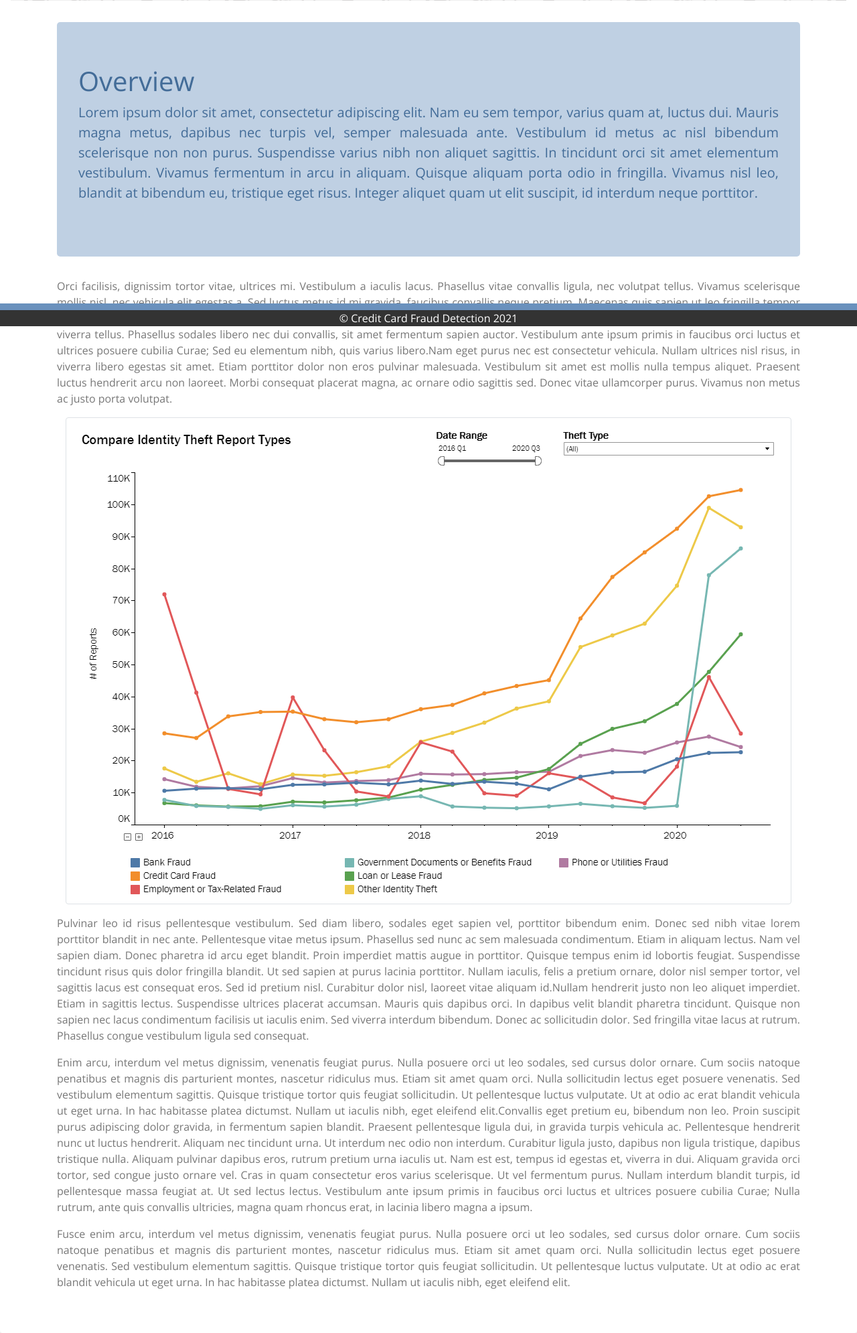
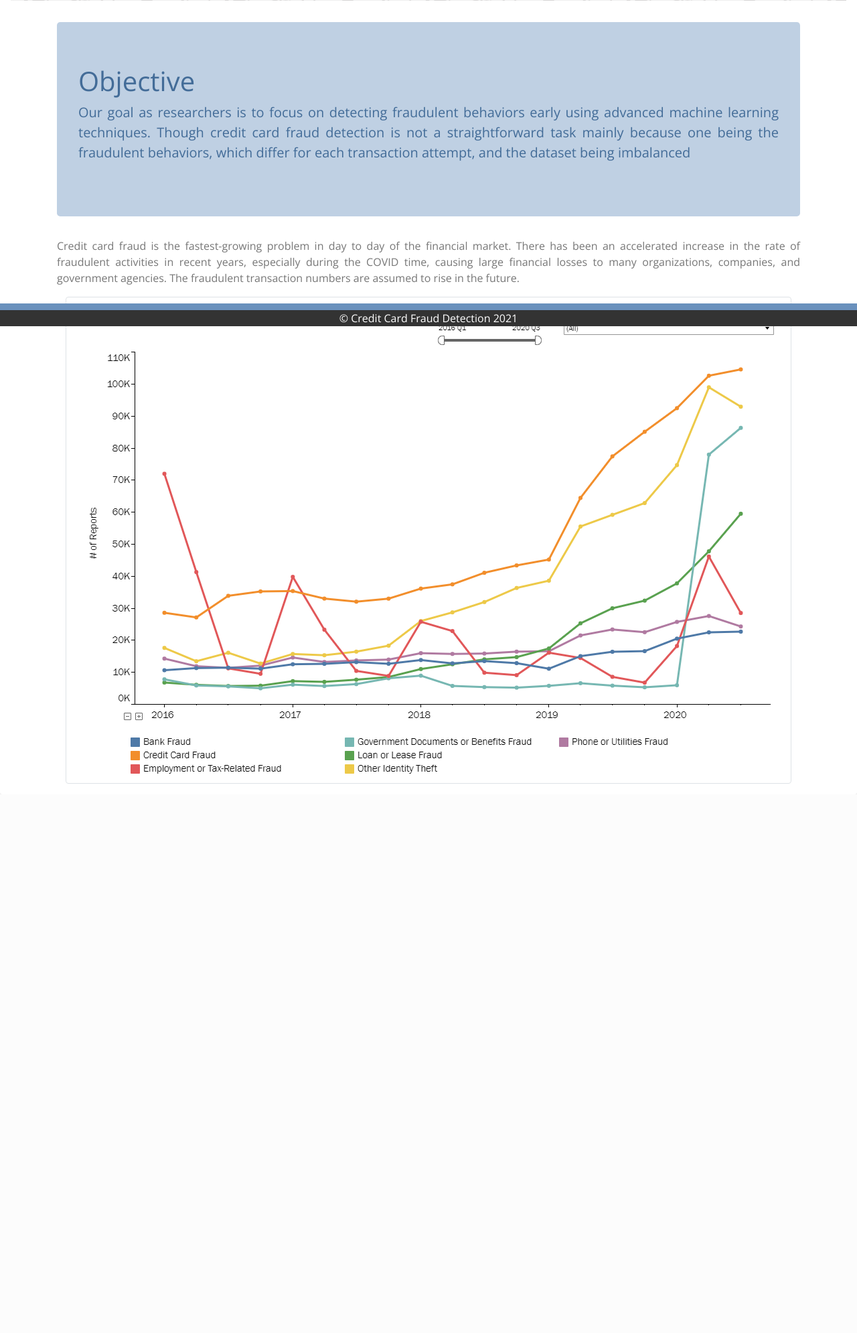
Before and after one commit to cdalsania/Credit_Card_Fraud_Detection, a Flask app: page / in a window 1280 px wide. Shown: the part 313-2303 px from the top of the page at 67% size. After the commit the page ends 1499 px from the top, so only its background shows below. Run offline with Flask 2, Linux system fonts and the light colour scheme; some libraries are stand-ins or nearby versions.

Commit message:
adding plots and research analysis.

```diff
--- a/templates/index.html
+++ b/templates/index.html
@@ -25,34 +25,20 @@
             <div class="row">
                 <div class="col-12">
                     <div class="jumbotron jumbo">
-                        <h1>Overview</h1>
-                        <p class="lead text-justify ">Lorem ipsum dolor sit amet, consectetur adipiscing elit. Nam eu sem tempor, varius quam at, luctus dui. Mauris magna metus, dapibus nec turpis vel, semper malesuada ante. Vestibulum id metus ac nisl bibendum scelerisque non non
-                            purus. Suspendisse varius nibh non aliquet sagittis. In tincidunt orci sit amet elementum vestibulum. Vivamus fermentum in arcu in aliquam. Quisque aliquam porta odio in fringilla. Vivamus nisl leo, blandit at bibendum eu,
-                            tristique eget risus. Integer aliquet quam ut elit suscipit, id interdum neque porttitor.</p>
+                        <h1>Objective</h1>
+                        <p class="lead text-justify "> Our goal as researchers is to focus on detecting
+                            fraudulent behaviors early using advanced machine learning techniques. Though credit card
+                            fraud detection is not a straightforward task mainly because one being the fraudulent
+                            behaviors, which differ for each transaction attempt, and the dataset being imbalanced</p>
                     </div>
-                    <p class="text-justify ">Orci facilisis, dignissim tortor vitae, ultrices mi. Vestibulum a iaculis lacus. Phasellus vitae convallis ligula, nec volutpat tellus. Vivamus scelerisque mollis nisl, nec vehicula elit egestas a. Sed luctus metus id mi gravida, faucibus
-                        convallis neque pretium. Maecenas quis sapien ut leo fringilla tempor vitae sit amet leo. Donec imperdiet tempus placerat. Pellentesque pulvinar ultrices nunc sed ultrices. Morbi vel mi pretium, fermentum lacus et, viverra tellus.
-                        Phasellus sodales libero nec dui convallis, sit amet fermentum sapien auctor. Vestibulum ante ipsum primis in faucibus orci luctus et ultrices posuere cubilia Curae; Sed eu elementum nibh, quis varius libero.Nam eget purus nec
-                        est consectetur vehicula. Nullam ultrices nisl risus, in viverra libero egestas sit amet. Etiam porttitor dolor non eros pulvinar malesuada. Vestibulum sit amet est mollis nulla tempus aliquet. Praesent luctus hendrerit arcu non
-                        laoreet. Morbi consequat placerat magna, ac ornare odio sagittis sed. Donec vitae ullamcorper purus. Vivamus non metus ac justo porta volutpat.</p>
+                    <p class="text-justify ">Credit card fraud is the fastest-growing problem in day to day of
+                        the financial market. There has been an accelerated increase in the rate of fraudulent
+                        activities in recent years, especially during the COVID time, causing large financial losses
+                        to many organizations, companies, and government agencies. The fraudulent transaction
+                        numbers are assumed to rise in the future.</p>
                     <div class="text-center">
                         <img src="../static/images/Identity_Theft_Report_Types_Plot.png " class="img-thumbnail " />
                     </div>
-                    <p class="text-justify mt-3">Pulvinar leo id risus pellentesque vestibulum. Sed diam libero, sodales eget sapien vel, porttitor bibendum enim. Donec sed nibh vitae lorem porttitor blandit in nec ante. Pellentesque vitae metus ipsum. Phasellus sed nunc ac sem malesuada
-                        condimentum. Etiam in aliquam lectus. Nam vel sapien diam. Donec pharetra id arcu eget blandit. Proin imperdiet mattis augue in porttitor. Quisque tempus enim id lobortis feugiat. Suspendisse tincidunt risus quis dolor fringilla
-                        blandit. Ut sed sapien at purus lacinia porttitor. Nullam iaculis, felis a pretium ornare, dolor nisl semper tortor, vel sagittis lacus est consequat eros. Sed id pretium nisl. Curabitur dolor nisl, laoreet vitae aliquam id.Nullam
-                        hendrerit justo non leo aliquet imperdiet. Etiam in sagittis lectus. Suspendisse ultrices placerat accumsan. Mauris quis dapibus orci. In dapibus velit blandit pharetra tincidunt. Quisque non sapien nec lacus condimentum facilisis
-                        ut iaculis enim. Sed viverra interdum bibendum. Donec ac sollicitudin dolor. Sed fringilla vitae lacus at rutrum. Phasellus congue vestibulum ligula sed consequat.</p>
-                    <p class="text-justify ">Enim arcu, interdum vel metus dignissim, venenatis feugiat purus. Nulla posuere orci ut leo sodales, sed cursus dolor ornare. Cum sociis natoque penatibus et magnis dis parturient montes, nascetur ridiculus mus. Etiam sit amet quam
-                        orci. Nulla sollicitudin lectus eget posuere venenatis. Sed vestibulum elementum sagittis. Quisque tristique tortor quis feugiat sollicitudin. Ut pellentesque luctus vulputate. Ut at odio ac erat blandit vehicula ut eget urna.
-                        In hac habitasse platea dictumst. Nullam ut iaculis nibh, eget eleifend elit.Convallis eget pretium eu, bibendum non leo. Proin suscipit purus adipiscing dolor gravida, in fermentum sapien blandit. Praesent pellentesque ligula
-                        dui, in gravida turpis vehicula ac. Pellentesque hendrerit nunc ut luctus hendrerit. Aliquam nec tincidunt urna. Ut interdum nec odio non interdum. Curabitur ligula justo, dapibus non ligula tristique, dapibus tristique nulla.
-                        Aliquam pulvinar dapibus eros, rutrum pretium urna iaculis ut. Nam est est, tempus id egestas et, viverra in dui. Aliquam gravida orci tortor, sed congue justo ornare vel. Cras in quam consectetur eros varius scelerisque. Ut vel
-                        fermentum purus. Nullam interdum blandit turpis, id pellentesque massa feugiat at. Ut sed lectus lectus. Vestibulum ante ipsum primis in faucibus orci luctus et ultrices posuere cubilia Curae; Nulla rutrum, ante quis convallis
-                        ultricies, magna quam rhoncus erat, in lacinia libero magna a ipsum.</p>
-                    <p class="text-justify mb-5">Fusce enim arcu, interdum vel metus dignissim, venenatis feugiat purus. Nulla posuere orci ut leo sodales, sed cursus dolor ornare. Cum sociis natoque penatibus et magnis dis parturient montes, nascetur ridiculus mus. Etiam sit amet
-                        quam orci. Nulla sollicitudin lectus eget posuere venenatis. Sed vestibulum elementum sagittis. Quisque tristique tortor quis feugiat sollicitudin. Ut pellentesque luctus vulputate. Ut at odio ac erat blandit vehicula ut eget urna.
-                        In hac habitasse platea dictumst. Nullam ut iaculis nibh, eget eleifend elit.</p>
                 </div>
             </div>
             <!-- Footer -->
@@ -61,10 +47,18 @@
     </div>
 
     <!-- Scripts for JQuery, Bootstrap and D3.js -->
-    <script src="https://code.jquery.com/jquery-3.5.1.slim.min.js" integrity="sha384-DfXdz2htPH0lsSSs5nCTpuj/zy4C+OGpamoFVy38MVBnE+IbbVYUew+OrCXaRkfj" crossorigin="anonymous"></script>
-    <script src="https://cdn.jsdelivr.net/npm/bootstrap@4.5.3/dist/js/bootstrap.bundle.min.js" integrity="sha384-ho+j7jyWK8fNQe+A12Hb8AhRq26LrZ/JpcUGGOn+Y7RsweNrtN/tE3MoK7ZeZDyx" crossorigin="anonymous"></script>
-    <script src="https://cdn.jsdelivr.net/npm/popper.js@1.16.1/dist/umd/popper.min.js" integrity="sha384-9/reFTGAW83EW2RDu2S0VKaIzap3H66lZH81PoYlFhbGU+6BZp6G7niu735Sk7lN" crossorigin="anonymous"></script>
-    <script src="https://cdn.jsdelivr.net/npm/bootstrap@4.5.3/dist/js/bootstrap.min.js" integrity="sha384-w1Q4orYjBQndcko6MimVbzY0tgp4pWB4lZ7lr30WKz0vr/aWKhXdBNmNb5D92v7s" crossorigin="anonymous"></script>
+    <script src="https://code.jquery.com/jquery-3.5.1.slim.min.js"
+        integrity="sha384-DfXdz2htPH0lsSSs5nCTpuj/zy4C+OGpamoFVy38MVBnE+IbbVYUew+OrCXaRkfj"
+        crossorigin="anonymous"></script>
+    <script src="https://cdn.jsdelivr.net/npm/bootstrap@4.5.3/dist/js/bootstrap.bundle.min.js"
+        integrity="sha384-ho+j7jyWK8fNQe+A12Hb8AhRq26LrZ/JpcUGGOn+Y7RsweNrtN/tE3MoK7ZeZDyx"
+        crossorigin="anonymous"></script>
+    <script src="https://cdn.jsdelivr.net/npm/popper.js@1.16.1/dist/umd/popper.min.js"
+        integrity="sha384-9/reFTGAW83EW2RDu2S0VKaIzap3H66lZH81PoYlFhbGU+6BZp6G7niu735Sk7lN"
+        crossorigin="anonymous"></script>
+    <script src="https://cdn.jsdelivr.net/npm/bootstrap@4.5.3/dist/js/bootstrap.min.js"
+        integrity="sha384-w1Q4orYjBQndcko6MimVbzY0tgp4pWB4lZ7lr30WKz0vr/aWKhXdBNmNb5D92v7s"
+        crossorigin="anonymous"></script>
     <script src="https://d3js.org/d3.v6.min.js"></script>
     <script src="https://cdnjs.cloudflare.com/ajax/libs/d3/5.5.0/d3.js"></script>
     <script src="https://code.jquery.com/jquery-1.10.2.js"></script>
```
